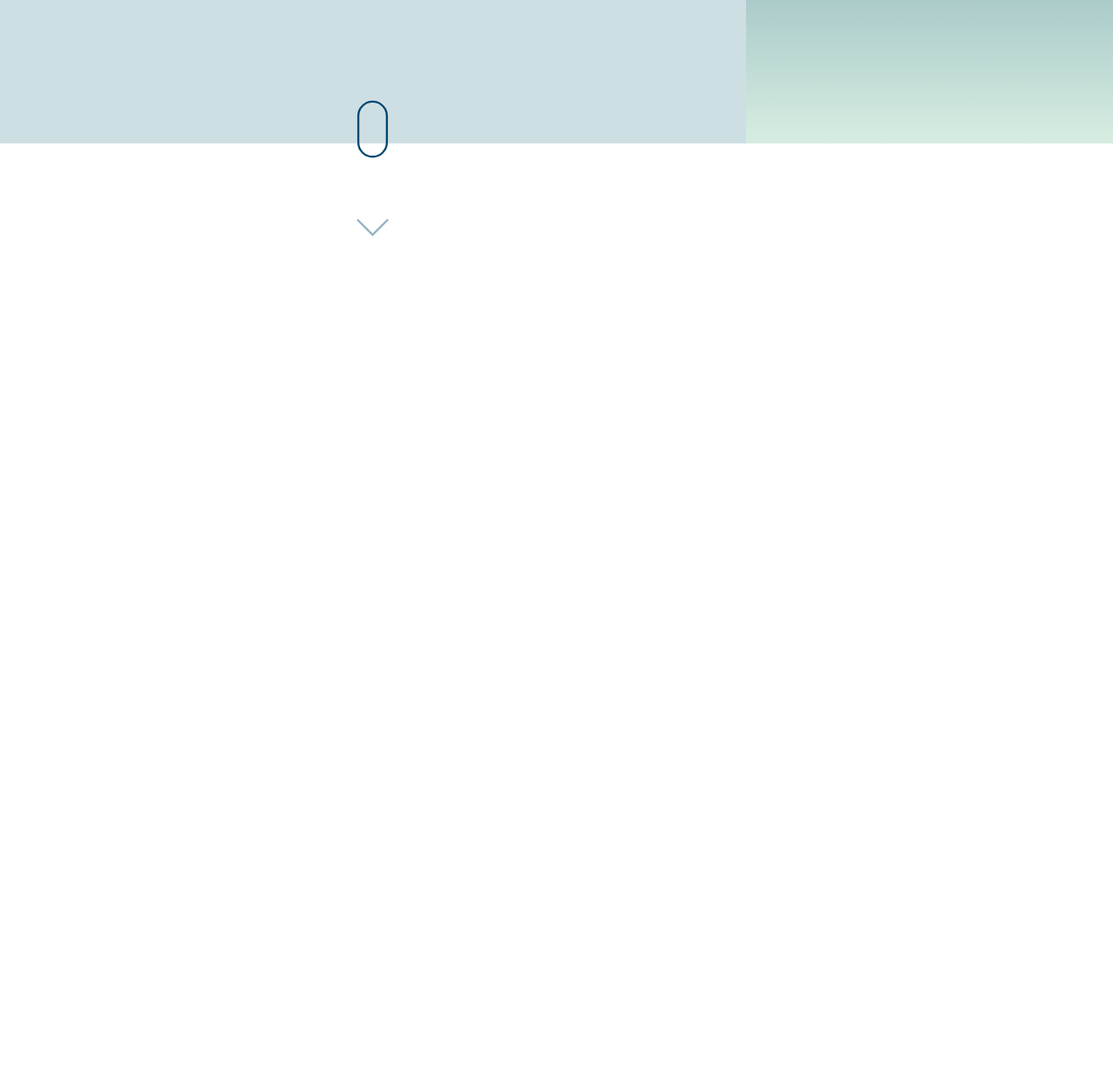
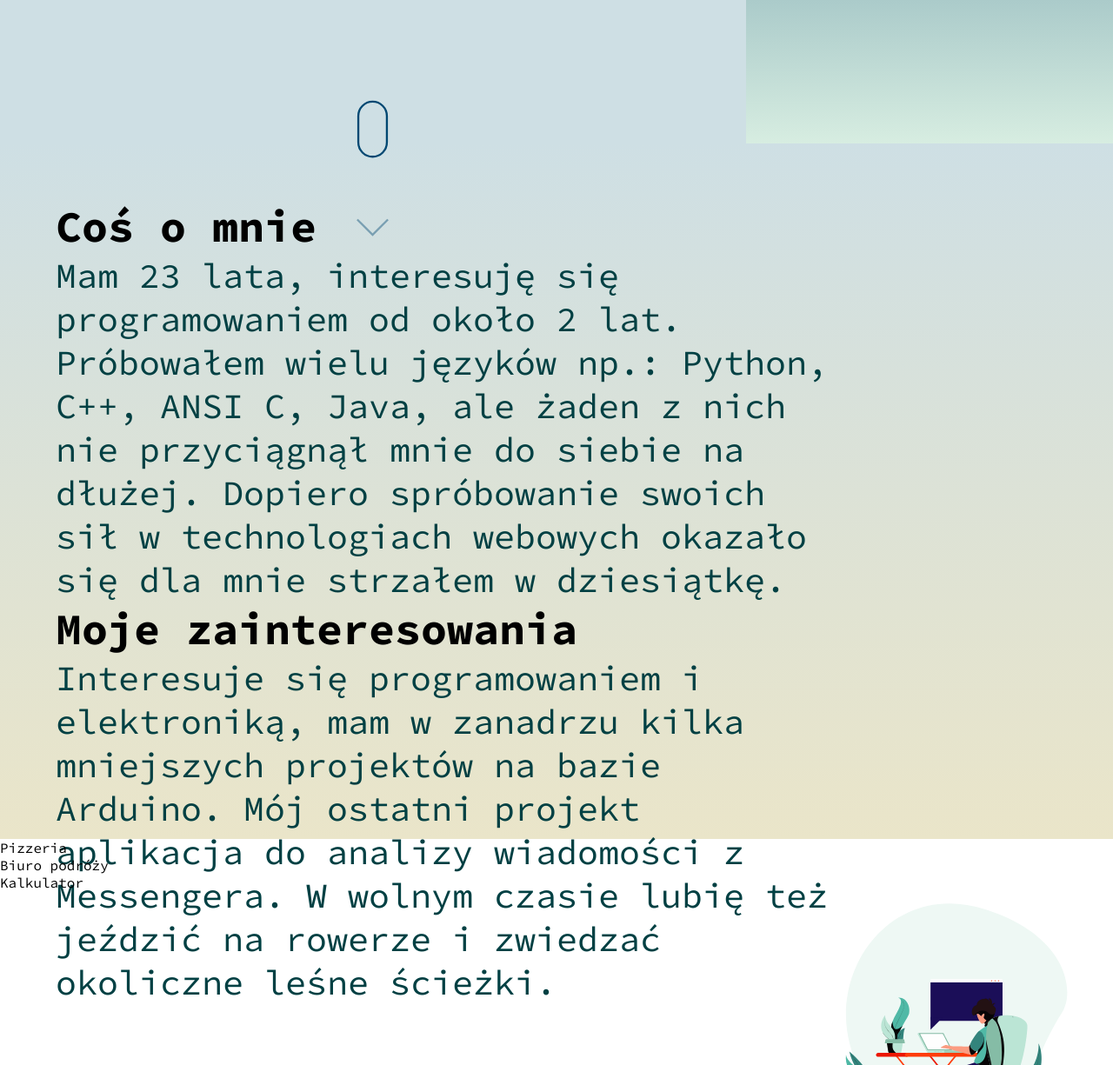
Before and after one commit to MarcelinaZiolkiewicz/MichalZiolkiewicz.github.io, a plain HTML site: page index.html in a window 1280 px wide. Shown: the part 635-1860 px from the top of the page at 87% size. Before the commit the page ends 924 px from the top, so only its background shows below. Drawn offline with Linux system fonts and the light colour scheme.

Commit message:
Zrobiona zakładka about me

```diff
--- a/index.html
+++ b/index.html
@@ -7,12 +7,12 @@
     <link rel="stylesheet" href="style.css">
 </head>
 <body>
-      <div class="wrapper clearfix">
+      <div class="clearfix">
           <div class="leftSide box">
               <nav class="mainNavi">
                   <ul>
-                      <li><a href="#">O mnie</a></li>
-                      <li><a href="#">Projekty</a></li>
+                      <li><a href="#about">O mnie</a></li>
+                      <li><a href="#projects">Projekty</a></li>
                       <li><a href="#">Doświadczenie</a></li>
                       <li><a href="#">Kontakt</a></li>
                   </ul>
@@ -29,6 +29,22 @@
               <div class="photo"></div>
           </div>
       </div>
+
+      <div id="about">
+          <div class="aboutText">
+              <h3>Coś o mnie</h3>
+              <p>Mam 23 lata, interesuję się programowaniem od około 2 lat. Próbowałem wielu języków np.: Python, C++, ANSI C, Java, ale żaden z nich nie przyciągnął mnie do siebie na dłużej. Dopiero spróbowanie swoich sił w technologiach webowych okazało się dla mnie strzałem w dziesiątkę. </p>
+              <h3>Moje zainteresowania</h3>
+              <p>Interesuje się programowaniem i elektroniką, mam w zanadrzu kilka mniejszych projektów na bazie Arduino. Mój ostatni projekt aplikacja do analizy wiadomości z Messengera. W wolnym czasie lubię też jeździć na rowerze i zwiedzać okoliczne leśne ścieżki.</p>
+          </div>
+          <div id="coding"></div>
+      </div>
+
+      <div id="projects">
+          <div class="toLeft">Pizzeria</div>
+          <div class="toRight">Biuro podróży</div>
+          <div class="toLeft">Kalkulator</div>
+      </div>
       <script src="js/lottie.js"></script>
       <script src="js/script.js"></script>
 </body>
--- a/js/script.js
+++ b/js/script.js
@@ -5,3 +5,11 @@ var animation = bodymovin.loadAnimation({
     autoplay: true,
     path: "./lottie/scrollDown.json",
 });
+
+var coding = bodymovin.loadAnimation({
+    container: document.getElementById('coding'),
+    render: 'svg',
+    loop: true,
+    autoplay: true,
+    path: "./lottie/coding.json",
+});
--- a/style.css
+++ b/style.css
@@ -4,9 +4,12 @@
     margin: 0;
     padding: 0;
 }
-
+html{
+    scroll-behavior: smooth;
+}
 body{
     font-family: 'Source Code Pro', monospace;
+
 }
 
 .leftSide{
@@ -101,3 +104,38 @@ body{
     /*border:2px solid #014872;*/
     padding-left: 20px;
 }
+
+/*Sekcja druga*/
+
+#about{
+    background-image: linear-gradient(#CEDFE4, #EAE5C9);
+    height: 100vh;
+    width: 100%;
+}
+.aboutText{
+    width: 70%;
+    padding: 5vw 0 0 5vw;
+}
+.aboutText h3{
+    font-size: 50px;
+    color: black;
+}
+
+.aboutText p{
+    font-size: 40px;
+    color: #004043;
+}
+
+#coding{
+    height: 35vh;
+    width: 35vh;
+    position: relative;
+    left: 75%;
+    bottom: 15vh;
+}
+
+/*Trzeci segment projekty*/
+
+#projects{
+
+}
```
